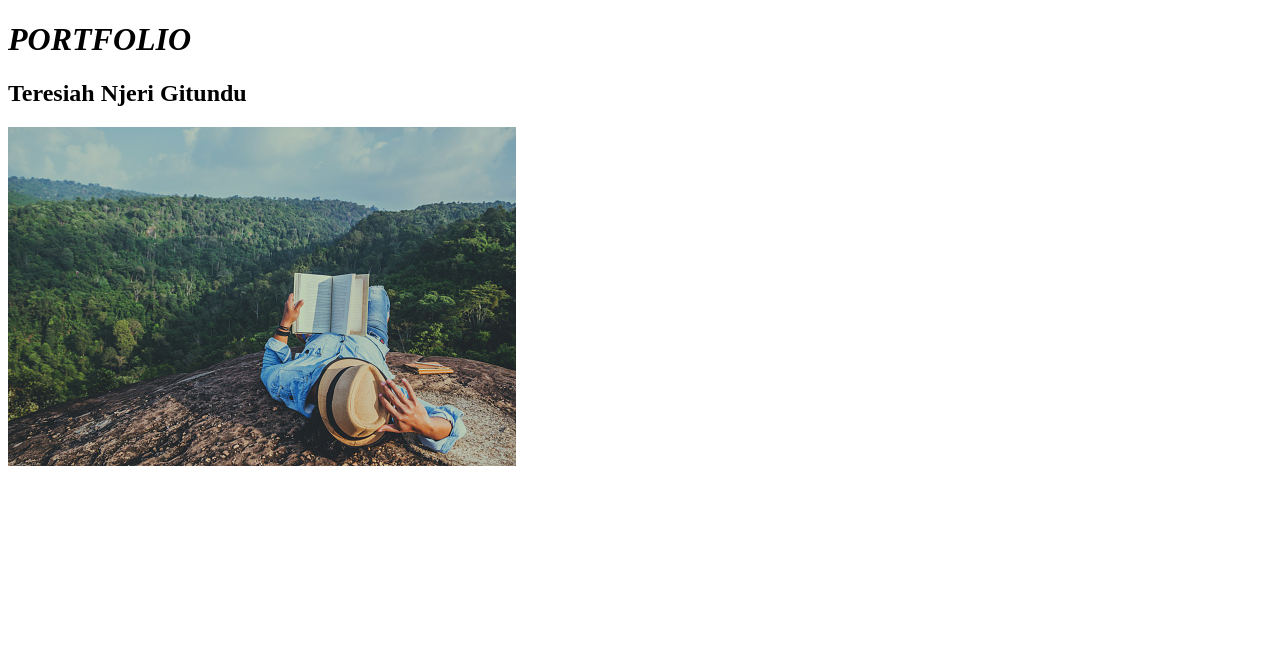
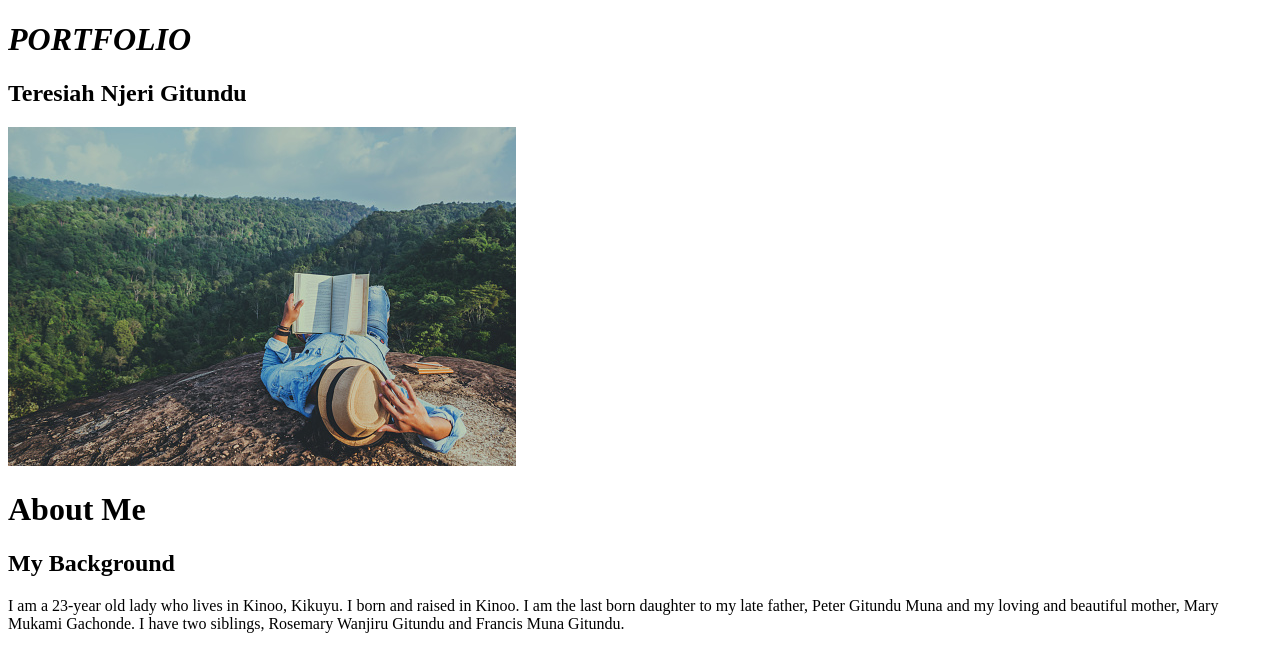
Before and after one commit to Tess-Gitundu/Independent-Project, a plain HTML site: page index.html in a window 1280 px wide. Drawn offline with Linux system fonts and the light colour scheme.

Commit message:
Add h1, h2, and p

```diff
--- a/index.html
+++ b/index.html
@@ -13,5 +13,10 @@
         <h2>Teresiah Njeri Gitundu</h2>
         <img src="images/Representation of me.jpg" alt="">
     </div>
+    <div class="about">
+     <h1>About Me</h1>
+     <h2>My Background</h2>
+     <p>I am a 23-year old lady who lives in Kinoo, Kikuyu. I born and raised in Kinoo. I am the last born daughter to my late father, Peter Gitundu Muna and my loving and beautiful mother, Mary Mukami Gachonde. I have two siblings, Rosemary Wanjiru Gitundu and Francis Muna Gitundu.</p>
+    </div>
 </body>
 </html>
```
